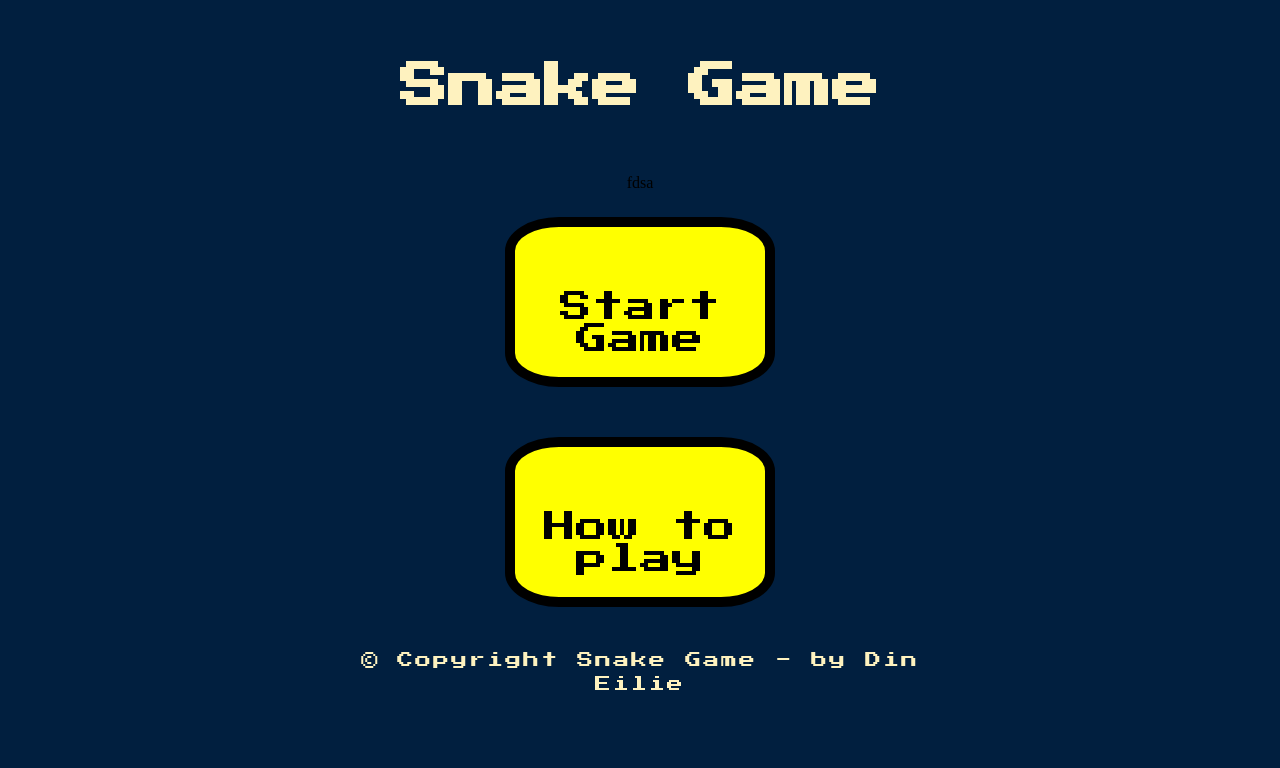
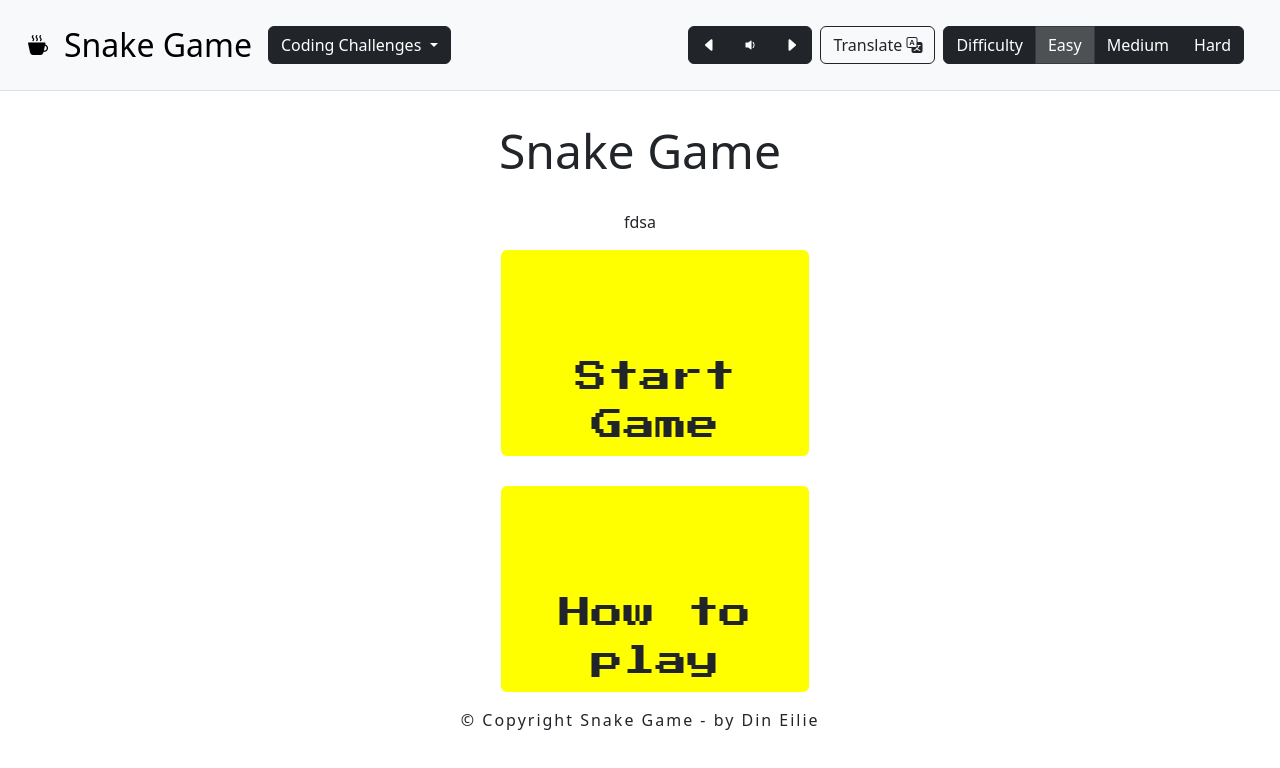
Before and after one commit to DinEilie/Snake-Game, a plain HTML site: page index.html in a window 1280 px wide. Drawn offline with nearby package versions, Linux system fonts and the light colour scheme.

Commit message:
09.01.2023 - Update
New design using bootstrap

```diff
--- a/index.html
+++ b/index.html
@@ -5,16 +5,137 @@
     <meta http-equiv="X-UA-Compatible" content="IE=edge" />
     <meta name="viewport" content="width=device-width, initial-scale=1.0" />
 
+    <link
+      href="https://cdn.jsdelivr.net/npm/bootstrap@5.3.0-alpha1/dist/css/bootstrap.min.css"
+      rel="stylesheet"
+      integrity="sha384-GLhlTQ8iRABdZLl6O3oVMWSktQOp6b7In1Zl3/Jr59b6EGGoI1aFkw7cmDA6j6gD"
+      crossorigin="anonymous"
+    />
     <link rel="stylesheet" href="styles.css" />
     <link
       href="https://fonts.googleapis.com/css?family=Press+Start+2P"
       rel="stylesheet"
     />
-
+    <link
+      rel="stylesheet"
+      href="https://cdn.jsdelivr.net/npm/bootstrap-icons@1.10.0/font/bootstrap-icons.css"
+    />
     <title>Snake</title>
   </head>
 
   <body>
+    <nav
+      class="navbar p-3 sticky-top navbar-expand-lg bg-body-tertiary border-bottom"
+    >
+      <div class="container-fluid">
+        <a class="navbar-brand"><i class="bi bi-cup-hot-fill"></i></a>
+        <a class="navbar-brand fs-2" href="/Snake-Game/index.html"
+          >Snake Game</a
+        >
+        <button
+          class="navbar-toggler"
+          type="button"
+          data-bs-toggle="collapse"
+          data-bs-target="#navbarSupportedContent"
+          aria-controls="navbarSupportedContent"
+          aria-expanded="false"
+          aria-label="Toggle navigation"
+        >
+          <span class="navbar-toggler-icon"></span>
+        </button>
+        <div class="collapse navbar-collapse" id="navbarSupportedContent">
+          <ul class="navbar-nav me-auto mb-2 mb-lg-0">
+            <li class="nav-item dropdown">
+              <button
+                class="btn btn-dark dropdown-toggle"
+                data-bs-toggle="dropdown"
+                aria-expanded="false"
+              >
+                Coding Challenges
+              </button>
+              <ul class="dropdown-menu dropdown-menu-dark">
+                <li>
+                  <a class="dropdown-item" href="#">Algorithm Visualizer</a>
+                </li>
+                <li><a class="dropdown-item" href="#">Snake</a></li>
+                <li>
+                  <a class="dropdown-item" href="/Simon Game/index.html"
+                    >Simon</a
+                  >
+                </li>
+              </ul>
+            </li>
+          </ul>
+        </div>
+        <input
+          type="checkbox"
+          class="btn-check"
+          id="btn-check-outlined"
+          autocomplete="off"
+        />
+        <div class="btn-group me-2" role="group" aria-label="Basic example">
+          <button type="button" class="btn btn-dark">
+            <i class="bi bi-caret-left-fill"></i>
+          </button>
+          <button type="button" class="btn btn-dark">
+            <i class="bi bi-volume-down-fill"></i>
+          </button>
+          <button type="button" class="btn btn-dark">
+            <i class="bi bi-caret-right-fill"></i>
+          </button>
+        </div>
+
+        <label class="btn btn-outline-dark" for="btn-check-outlined"
+          >Translate <i class="bi bi-translate"></i></label
+        ><br />
+        <div
+          class="btn-group p-2 text-end"
+          role="group"
+          aria-label="Basic radio toggle button group"
+        >
+          <button
+            type="button"
+            class="btn btn-dark"
+            data-bs-toggle="collapse"
+            data-bs-target="#collapseExample"
+            aria-expanded="false"
+            aria-controls="collapseExample"
+          >
+            Difficulty
+          </button>
+
+          <input
+            type="radio"
+            class="btn-check"
+            name="btnradio"
+            id="btnradio1"
+            autocomplete="off"
+            checked
+          />
+          <label class="btn btn-dark" for="btnradio1">Easy</label>
+
+          <input
+            type="radio"
+            class="btn-check"
+            name="btnradio"
+            id="btnradio2"
+            autocomplete="off"
+          />
+          <label class="btn btn-dark" for="btnradio2">Medium</label>
+
+          <input
+            type="radio"
+            class="btn-check"
+            name="btnradio"
+            id="btnradio3"
+            autocomplete="off"
+          />
+          <label class="btn btn-dark" for="btnradio3">Hard</label>
+        </div>
+      </div>
+    </nav>
+
+    <div class="container">
       <!-- Game Title -->
       <h1 id="level-title" class="text-center">Snake Game</h1>
 
@@ -29,12 +150,14 @@
           <div type="button" id="explain" class="menu btn yellow">
             <br /><br />How to play
           </div>
-        <div id="info">
+          <div class="collapse" id="collapseExample">
+            <div class="card card-body">
               <p>
                 Snake is a sub-genre of action video games where the player
-            maneuvers the end of a growing line, often themed as a snake. The
-            player must keep the snake from colliding with both other obstacles
-            and itself, which gets harder as the snake lengthens.<br /><br />
+                maneuvers the end of a growing line, often themed as a snake.
+                The player must keep the snake from colliding with both other
+                obstacles and itself, which gets harder as the snake
+                lengthens.<br /><br />
               </p>
               <h2>Difficulties:</h2>
               <br />
@@ -45,6 +168,7 @@
                 occur.<br /><br />
                 Hard - the game is over by touching the edges of the board.
               </p>
+            </div>
           </div>
         </div>
       </div>
@@ -63,10 +187,15 @@
           </div>
         </div>
       </div>
-
+    </div>
     <!-- Game Board -->
-    <div id="game" class="container">
-      <canvas id="world" height="480" width="640"></canvas>
+    <div id="game">
+      <canvas
+        id="world"
+        height="480"
+        width="640"
+        class="shadow border border-1"
+      ></canvas>
     </div>
 
     <!-- Footer -->
--- a/snake.js
+++ b/snake.js
@@ -199,7 +199,7 @@ function updateApple() {
 // Draw canvas
 function draw() {
   // Background
-  pen.fillStyle = "rgb(0,0,0)";
+  pen.fillStyle = "rgb(248,249,250)";
   pen.fillRect(0, 0, bWidth, bHeight);
 
   // Snake
--- a/styles.css
+++ b/styles.css
@@ -1,30 +1,29 @@
 body {
   text-align: center;
-  background-color: #011F3F;
+  /*background-color: #011F3F;*/
 }
 
 h1 {
-  font-family: 'Press Start 2P', cursive;
   font-size: 3rem;
   margin:  5%;
-  color: #FEF2BF;
+  /*color: #FEF2BF;*/
 }
 
 h2 {
-  font-family: 'Press Start 2P', cursive;
+  /* font-family: 'Press Start 2P', cursive; */
   font-size: 1.5rem;
   margin:  5%;
-  color: #FEF2BF;
+  /* color: #FEF2BF; */
 }
 
 p {
-  font-family: 'Press Start 2P', cursive;
+  /* font-family: 'Press Start 2P', cursive; */
   text-align: left;
   text-indent: 0.5px;
   letter-spacing: 2px;
   line-height: 1.5;
   font-size: 1rem;
-  color: #FEF2BF;
+  /* color: #FEF2BF; */
 }
 
 .menu {
@@ -44,13 +43,18 @@ p {
   text-align: center;
 }
 
-.btn {
+/*.btn {
   margin: 25px;
   display: inline-block;
   height: 150px;
   width: 250px;
   border: 10px solid black;
   border-radius: 20%;
+}*/
+
+#game{
+  width: auto;
+  height: auto;
 }
 
 .game-over {
```
Also changed, not shown: sprites/0.png, sprites/3.png, sprites/6.png, sprites/7.png, sprites/8.png. Lines whose indentation alone changed are shown as unchanged.
